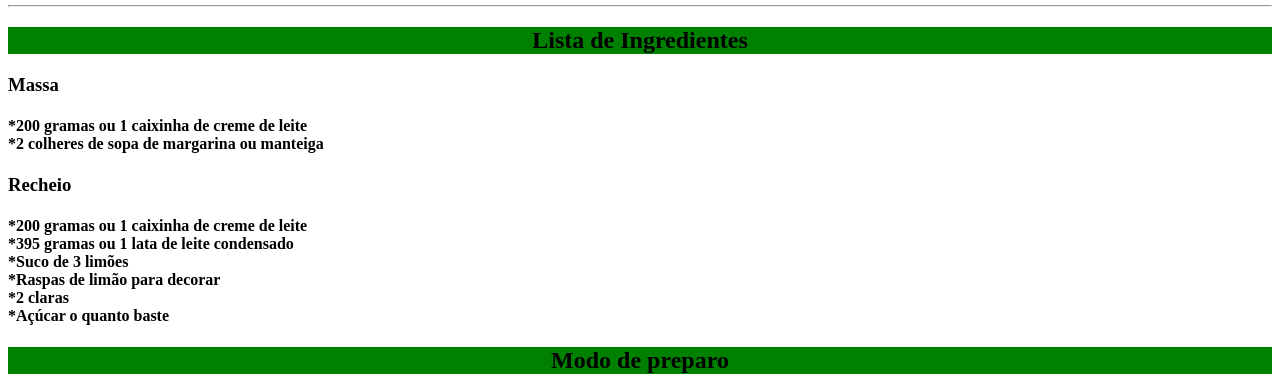
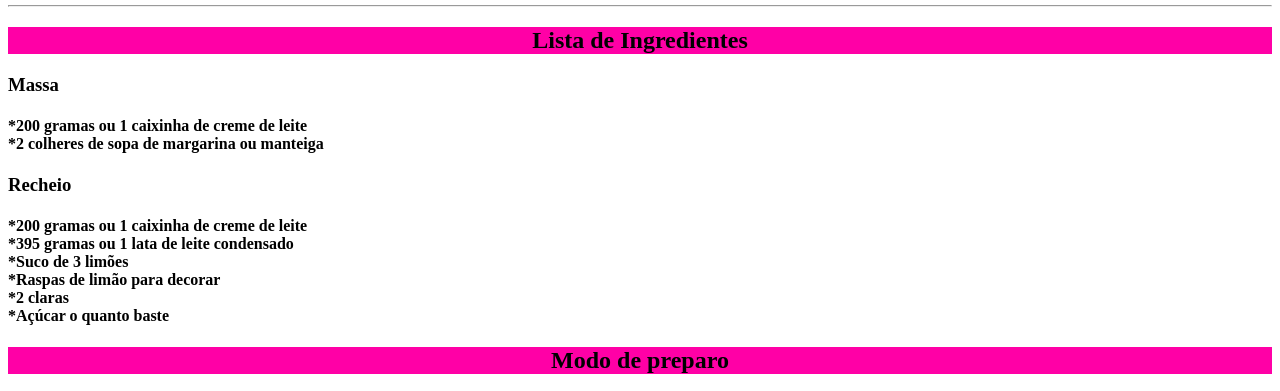
Before and after one commit to kbueno011/RECEITA-DS1BA, a plain HTML site: page index.html in a window 1280 px wide. Shown: the part 383-774 px from the top of the page. Drawn offline with Linux system fonts and the light colour scheme.

Commit message:
atualizando a cor

```diff
--- a/style.css
+++ b/style.css
@@ -4,7 +4,7 @@ h1{
 
   }
   h2{
-    background-color: green;
+    background-color: rgb(255, 0, 166);
 
     text-align: center;
   }
```
